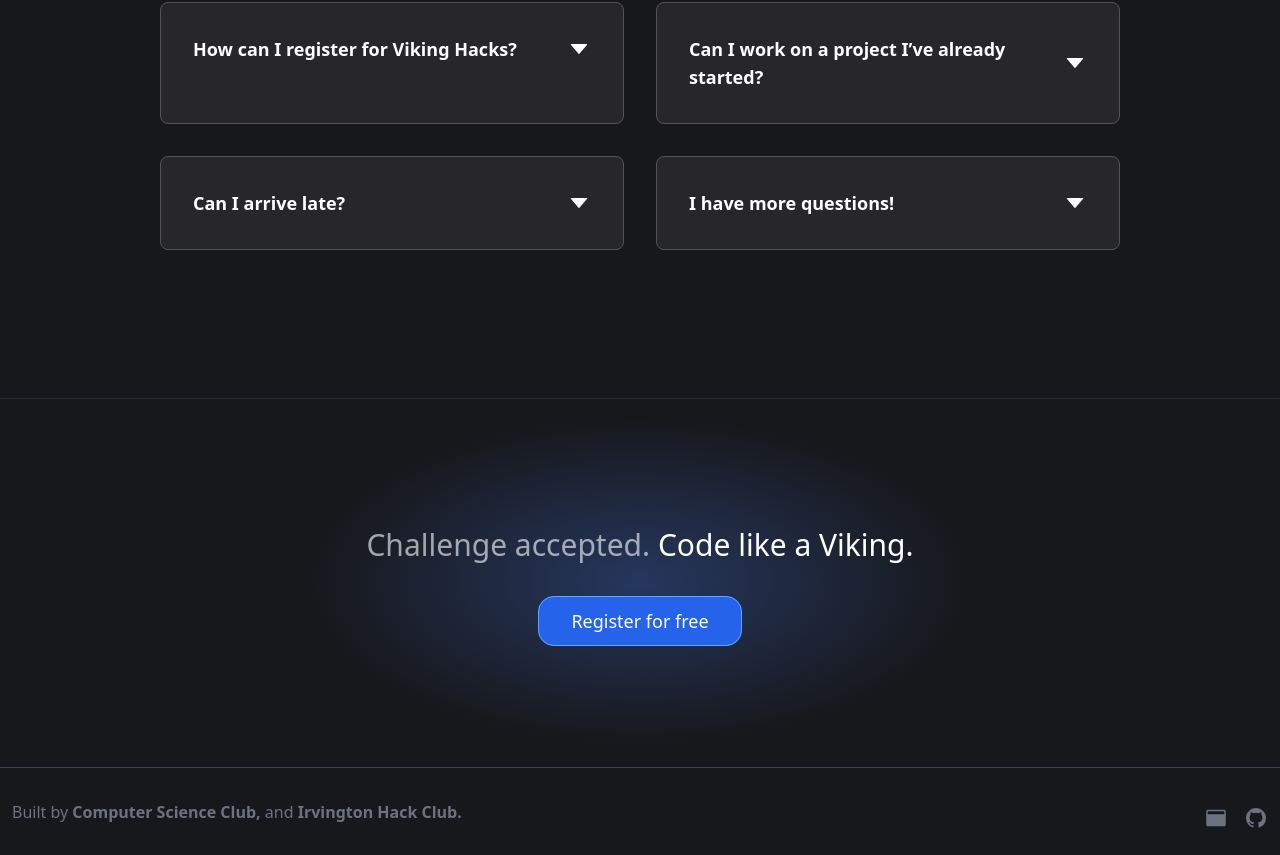
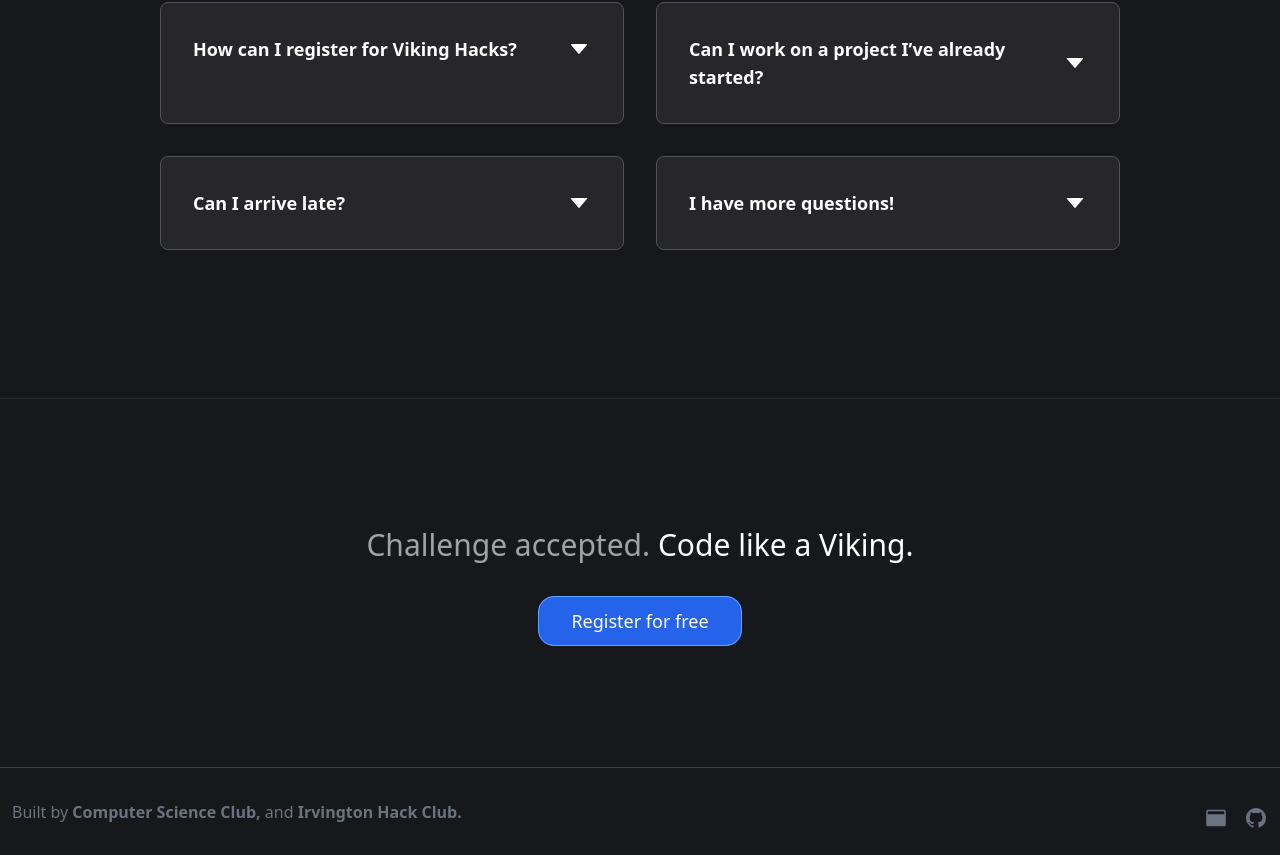
Before and after one commit to Mishra-Manit/VikingHacksWebsite, a Next.js app: page / in a window 1280 px wide. Shown: the part 3197-4052 px from the top of the page. Built offline with nearby package versions, Linux system fonts and the light colour scheme.

Commit message:
fix scroll issue

```diff
--- a/app/page.tsx
+++ b/app/page.tsx
@@ -44,7 +44,7 @@ function RegisterButton() {
 
 export default function HomePage() {
   return (
-    <div className="items-center justify-center py-2 overflow-x-hidden">
+    <div className="items-center justify-center py-2">
       <script
 				type="application/ld+json"
 				suppressHydrationWarning
@@ -130,13 +130,13 @@ export default function HomePage() {
         <ScheduleList />
         <FAQs />
         <hr className="my-10 md:my-16 border-gray-600/30 w-screen" />
-        <div className="relative background-blur my-16 mb-28 text-3xl">
-          <span className="opacity-60">
+        <div className="relative my-16 mb-28 text-3xl">
+        <span className="opacity-60">
             <Balancer>
               Challenge accepted.
             </Balancer>
           </span>{" "}
-          <Balancer ratio={1}>
+          <Balancer>
             Code like a Viking.
           </Balancer>
           <br /><br />
--- a/styles/globals.css
+++ b/styles/globals.css
@@ -42,7 +42,6 @@
     position: absolute;
     inset: 0px;
     transform: scale(3);
-    pointer-events: none;
   }
 }
 
@@ -54,7 +53,6 @@
   right: 0;
   height: 300px;
   background: linear-gradient(to bottom, rgba(255,255,255,0), rgba(23, 24, 28, 1)); /* Use the background color of the items */
-  pointer-events: none;
 }
 
 .sponsor-logo {
```
